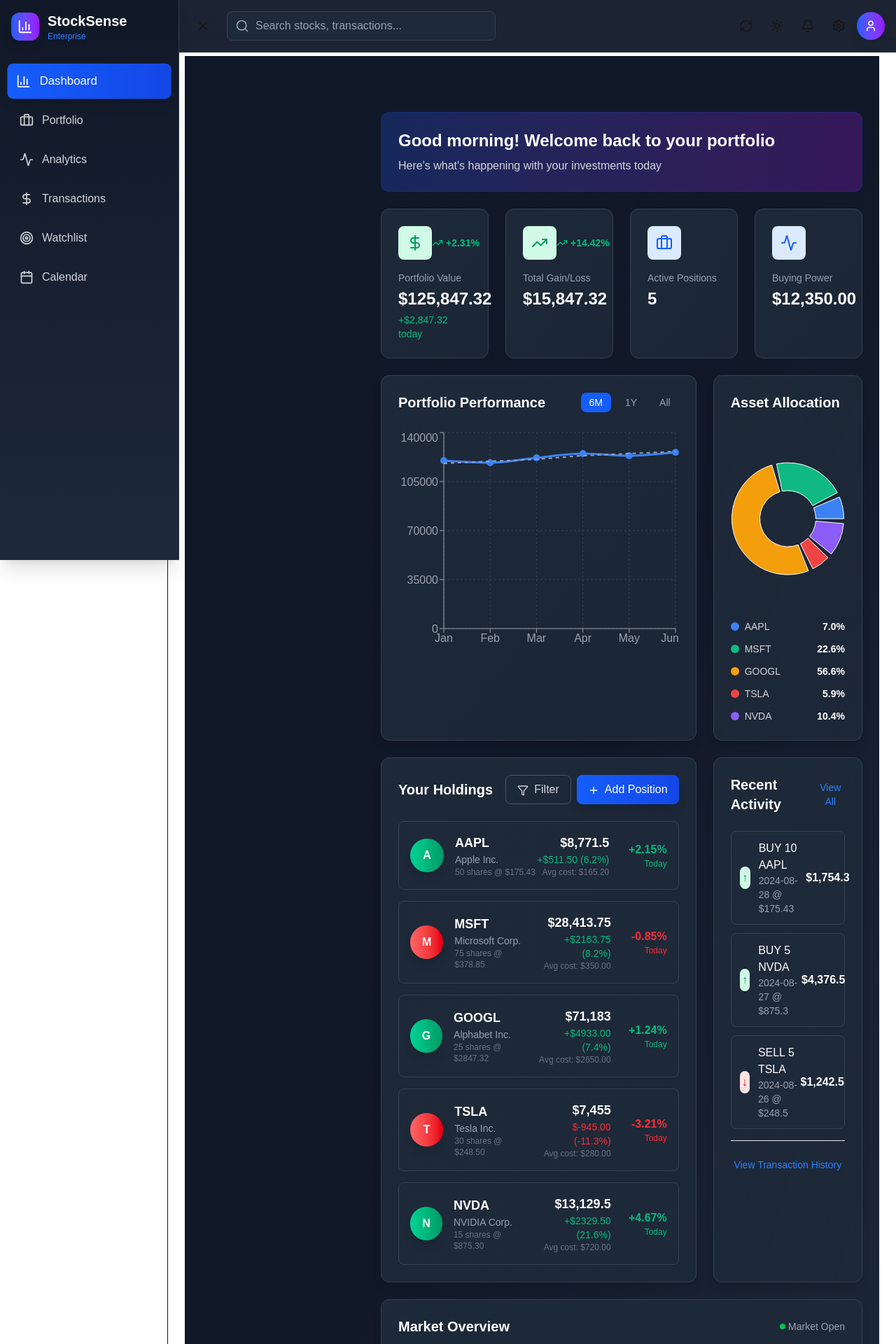
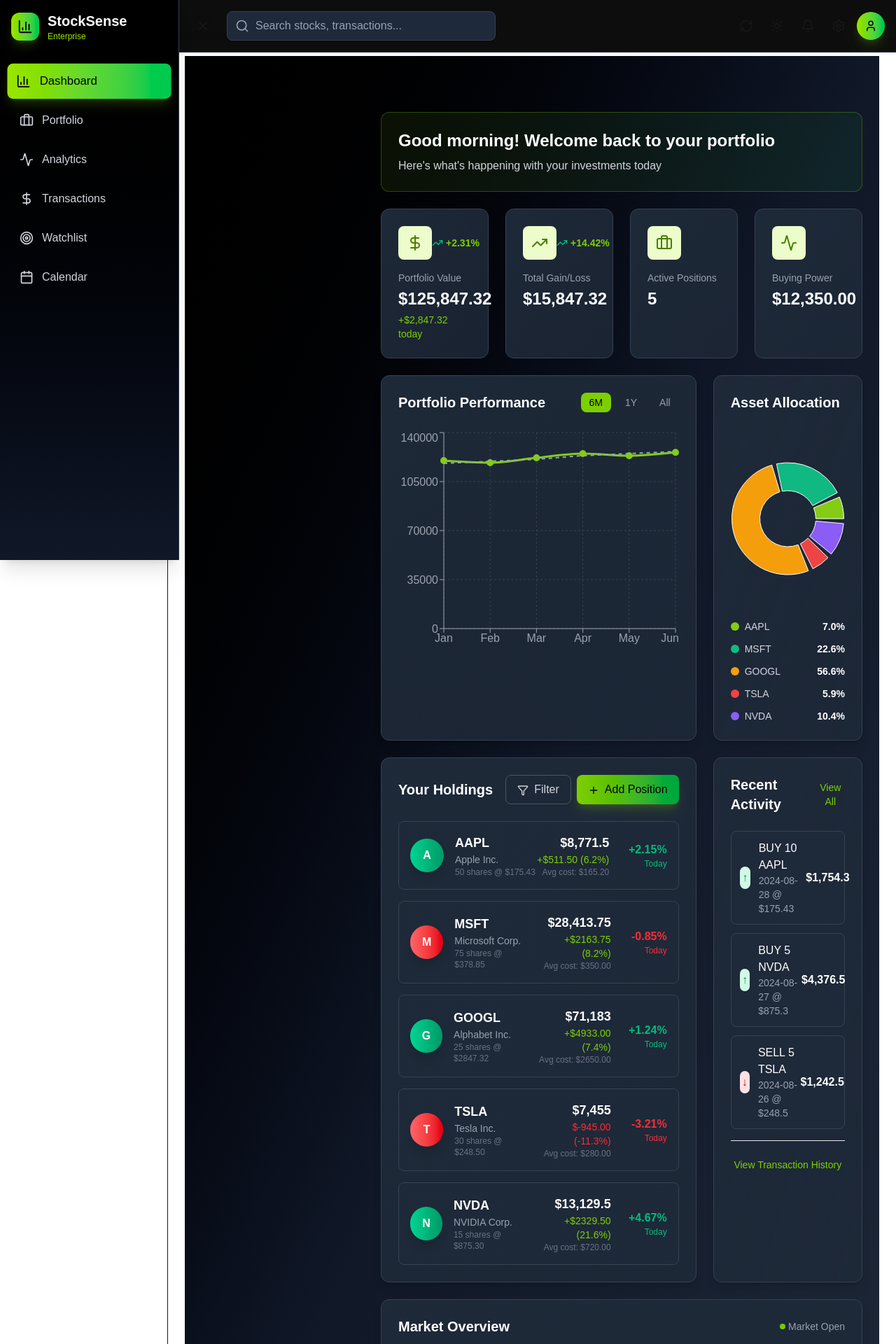
Before and after one commit to akashjainn/stocksense, a Next.js app: page /dashboard in a window 1280 px wide. Shown: the top 1920 px of the page at 70% size. Built offline with nearby package versions, Linux system fonts and the light colour scheme.

Commit message:
feat(ui): apply revised lime/green Stocksense dashboard theme and UX tweaks

```diff
--- a/src/components/stockSense/stocksense-dashboard.tsx
+++ b/src/components/stockSense/stocksense-dashboard.tsx
@@ -66,10 +66,10 @@ const StockSenseDashboard = () => {
     name: pos.symbol,
     value: pos.value,
     percentage: ((pos.value / portfolioData.totalValue) * 100).toFixed(1),
-    color: ['#3B82F6', '#10B981', '#F59E0B', '#EF4444', '#8B5CF6', '#F97316'][index],
+    color: ['#84CC16', '#10B981', '#F59E0B', '#EF4444', '#8B5CF6', '#F97316'][index],
   }));
 
-  const COLORS = ['#3B82F6', '#10B981', '#F59E0B', '#EF4444', '#8B5CF6', '#F97316'];
+  const COLORS = ['#84CC16', '#10B981', '#F59E0B', '#EF4444', '#8B5CF6', '#F97316'];
 
   const toggleTheme = () => setTheme(theme === 'dark' ? 'light' : 'dark');
   const handleRefresh = async () => { setRefreshing(true); setTimeout(() => setRefreshing(false), 1000); };
@@ -81,14 +81,14 @@ const StockSenseDashboard = () => {
     }`}>
       <div className="flex items-center justify-between mb-4">
         <div className={`p-3 rounded-lg transition-colors ${
-          trend === 'up' ? 'bg-emerald-100 text-emerald-600 group-hover:bg-emerald-200' : trend === 'down' ? 'bg-red-100 text-red-600 group-hover:bg-red-200' : 'bg-blue-100 text-blue-600 group-hover:bg-blue-200'
+          trend === 'up' ? 'bg-lime-100 text-lime-700 group-hover:bg-lime-200' : trend === 'down' ? 'bg-red-100 text-red-600 group-hover:bg-red-200' : 'bg-lime-100 text-lime-700 group-hover:bg-lime-200'
         }`}>
           <Icon size={24} />
         </div>
         <div className="flex items-center space-x-1">
           {trend === 'up' ? <TrendingUp size={16} className="text-emerald-500" /> : trend === 'down' ? <TrendingDown size={16} className="text-red-500" /> : null}
           <span className={`text-sm font-semibold ${
-            trend === 'up' ? 'text-emerald-500' : trend === 'down' ? 'text-red-500' : 'text-gray-500'
+            trend === 'up' ? 'text-lime-500' : trend === 'down' ? 'text-red-500' : 'text-gray-500'
           }`}>
             {changePercent ? `${changePercent > 0 ? '+' : ''}${changePercent}%` : ''}
           </span>
@@ -97,7 +97,7 @@ const StockSenseDashboard = () => {
       <div className={`text-sm font-medium ${theme === 'dark' ? 'text-gray-400' : 'text-gray-600'} mb-1`}>{title}</div>
       <div className={`text-2xl font-bold ${theme === 'dark' ? 'text-white' : 'text-gray-900'} mb-1`}>{value}</div>
       {change && (
-        <div className={`text-sm font-medium ${trend === 'up' ? 'text-emerald-500' : 'text-red-500'}`}>
+        <div className={`text-sm font-medium ${trend === 'up' ? 'text-lime-500' : 'text-red-500'}`}>
           {trend === 'up' ? '+' : ''}{change} {subtitle}
         </div>
       )}
@@ -123,7 +123,7 @@ const StockSenseDashboard = () => {
         </div>
         <div className="text-right">
           <div className={`font-bold text-lg ${theme === 'dark' ? 'text-white' : 'text-gray-900'}`}>${position.value.toLocaleString()}</div>
-          <div className={`text-sm font-medium ${totalGainLoss >= 0 ? 'text-emerald-500' : 'text-red-500'}`}>{totalGainLoss >= 0 ? '+' : ''}${totalGainLoss.toFixed(2)} ({gainLossPercent.toFixed(1)}%)</div>
+          <div className={`text-sm font-medium ${totalGainLoss >= 0 ? 'text-lime-500' : 'text-red-500'}`}>{totalGainLoss >= 0 ? '+' : ''}${totalGainLoss.toFixed(2)} ({gainLossPercent.toFixed(1)}%)</div>
           <div className={`text-xs ${theme === 'dark' ? 'text-gray-500' : 'text-gray-500'}`}>Avg cost: ${position.avgCost.toFixed(2)}</div>
         </div>
         <div className={`text-right min-w-[80px] ${position.change > 0 ? 'text-emerald-500' : 'text-red-500'}`}>
@@ -148,16 +148,16 @@ const StockSenseDashboard = () => {
   );
 
   const Sidebar = () => (
-    <div className={`fixed left-0 top-0 h-full transition-all duration-300 z-40 ${sidebarOpen ? 'w-64' : 'w-16'} ${theme === 'dark' ? 'bg-gradient-to-b from-gray-900 to-gray-800 border-r border-gray-700' : 'bg-gradient-to-b from-white to-gray-50 border-r border-gray-200'} shadow-xl`}>
+  <div className={`fixed left-0 top-0 h-full transition-all duration-300 z-40 ${sidebarOpen ? 'w-64' : 'w-16'} ${theme === 'dark' ? 'bg-gradient-to-b from-black to-gray-900 border-r border-gray-700' : 'bg-gradient-to-b from-white to-gray-50 border-r border-gray-200'} shadow-xl`}>
       <div className="p-4">
         <div className="flex items-center space-x-3 mb-8">
-          <div className="w-10 h-10 bg-gradient-to-r from-blue-600 to-purple-600 rounded-xl flex items-center justify-center shadow-lg">
-            <BarChart3 className="text-white" size={22} />
+          <div className="w-10 h-10 bg-gradient-to-r from-lime-400 to-green-500 rounded-xl flex items-center justify-center shadow-lg shadow-lime-500/20">
+            <BarChart3 className="text-black" size={22} />
           </div>
           {sidebarOpen && (
             <div>
               <span className={`text-xl font-bold ${theme === 'dark' ? 'text-white' : 'text-gray-900'}`}>StockSense</span>
-              <div className="text-xs text-blue-500 font-medium">Enterprise</div>
+              <div className="text-xs text-lime-400 font-medium">Enterprise</div>
             </div>
           )}
         </div>
@@ -171,7 +171,7 @@ const StockSenseDashboard = () => {
             { id: 'calendar', label: 'Calendar', icon: Calendar },
           ] as Array<{ id: View; label: string; icon: IconType }>).map((item) => (
             <button key={item.id} onClick={() => setActiveView(item.id)} className={`w-full flex items-center space-x-3 p-3 rounded-lg transition-all duration-200 group ${
-              activeView === item.id ? 'bg-gradient-to-r from-blue-600 to-blue-700 text-white shadow-lg transform scale-105' : theme === 'dark' ? 'text-gray-300 hover:bg-gray-800 hover:text-white hover:scale-105' : 'text-gray-700 hover:bg-gray-100 hover:text-gray-900 hover:scale-105'
+              activeView === item.id ? 'bg-gradient-to-r from-lime-400 to-green-500 text-black shadow-lg shadow-lime-500/20 transform scale-105' : theme === 'dark' ? 'text-gray-300 hover:bg-gray-800 hover:text-lime-400 hover:scale-105' : 'text-gray-700 hover:bg-gray-100 hover:text-gray-900 hover:scale-105'
             }`}>
               <item.icon size={20} className="group-hover:animate-pulse" />
               {sidebarOpen && <span className="font-medium">{item.label}</span>}
@@ -183,13 +183,13 @@ const StockSenseDashboard = () => {
   );
 
   const Header = () => (
-    <header className={`fixed top-0 right-0 left-0 z-30 transition-all duration-300 ${sidebarOpen ? 'pl-64' : 'pl-16'} ${theme === 'dark' ? 'bg-gray-900/95 border-b border-gray-700' : 'bg-white/95 border-b border-gray-200'} backdrop-blur-sm shadow-sm`}>
+  <header className={`fixed top-0 right-0 left-0 z-30 transition-all duration-300 ${sidebarOpen ? 'pl-64' : 'pl-16'} ${theme === 'dark' ? 'bg-black/95 border-b border-gray-700' : 'bg-white/95 border-b border-gray-200'} backdrop-blur-sm shadow-sm`}>
       <div className="flex items-center justify-between p-4">
         <div className="flex items-center space-x-4">
           <button onClick={() => setSidebarOpen(!sidebarOpen)} className={`p-2 rounded-lg transition-all duration-200 hover:scale-110 ${theme === 'dark' ? 'hover:bg-gray-800' : 'hover:bg-gray-100'}`}>{sidebarOpen ? <X size={20} /> : <Menu size={20} />}</button>
           <div className="relative">
             <Search className="absolute left-3 top-1/2 transform -translate-y-1/2 text-gray-400" size={20} />
-            <input type="text" placeholder="Search stocks, transactions..." className={`pl-10 pr-4 py-2 w-96 rounded-lg border transition-all duration-200 focus:scale-105 ${theme === 'dark' ? 'bg-gray-800 border-gray-700 text-white placeholder-gray-400 focus:border-blue-500' : 'bg-white border-gray-300 text-gray-900 placeholder-gray-500 focus:border-blue-500'} focus:outline-none focus:ring-2 focus:ring-blue-500/20`} />
+            <input type="text" placeholder="Search stocks, transactions..." className={`pl-10 pr-4 py-2 w-96 rounded-lg border transition-all duration-200 focus:scale-105 ${theme === 'dark' ? 'bg-gray-800 border-gray-700 text-white placeholder-gray-400 focus:border-lime-500' : 'bg-white border-gray-300 text-gray-900 placeholder-gray-500 focus:border-lime-500'} focus:outline-none focus:ring-2 focus:ring-lime-500/20`} />
           </div>
         </div>
         <div className="flex items-center space-x-2">
@@ -197,20 +197,20 @@ const StockSenseDashboard = () => {
           <button onClick={toggleTheme} className={`p-2 rounded-lg transition-all duration-200 hover:scale-110 ${theme === 'dark' ? 'hover:bg-gray-800' : 'hover:bg-gray-100'}`}>{theme === 'dark' ? <Sun size={20} /> : <Moon size={20} />}</button>
           <button className={`p-2 rounded-lg transition-all duration-200 hover:scale-110 ${theme === 'dark' ? 'hover:bg-gray-800' : 'hover:bg-gray-100'}`}><Bell size={20} /></button>
           <button className={`p-2 rounded-lg transition-all duration-200 hover:scale-110 ${theme === 'dark' ? 'hover:bg-gray-800' : 'hover:bg-gray-100'}`}><Settings size={20} /></button>
-          <div className="w-10 h-10 bg-gradient-to-r from-blue-600 to-purple-600 rounded-full flex items-center justify-center shadow-lg hover:scale-110 transition-transform cursor-pointer"><User className="text-white" size={18} /></div>
+          <div className="w-10 h-10 bg-gradient-to-r from-lime-400 to-green-500 rounded-full flex items-center justify-center shadow-lg shadow-lime-500/20 hover:scale-110 transition-transform cursor-pointer"><User className="text-black" size={18} /></div>
         </div>
       </div>
     </header>
   );
 
   return (
-    <div className={`min-h-screen transition-all duration-300 ${theme === 'dark' ? 'bg-gradient-to-br from-gray-900 via-gray-900 to-gray-800' : 'bg-gradient-to-br from-gray-50 via-white to-gray-100'}`}>
+  <div className={`min-h-screen transition-all duration-300 ${theme === 'dark' ? 'bg-gradient-to-br from-black via-gray-900 to-gray-800' : 'bg-gradient-to-br from-gray-50 via-white to-gray-100'}`}>
       <Sidebar />
       <Header />
       <main className={`transition-all duration-300 pt-20 p-6 ${sidebarOpen ? 'ml-64' : 'ml-16'}`}>
         {activeView === 'dashboard' && (
           <div className="space-y-6">
-            <div className={`p-6 rounded-xl ${theme === 'dark' ? 'bg-gradient-to-r from-blue-900/50 to-purple-900/50 border border-blue-800/30' : 'bg-gradient-to-r from-blue-50 to-purple-50 border border-blue-200/50'}`}>
+            <div className={`p-6 rounded-xl ${theme === 'dark' ? 'bg-gradient-to-r from-lime-900/20 to-green-900/20 border border-lime-500/30' : 'bg-gradient-to-r from-lime-50 to-green-50 border border-lime-200/50'}`}>
               <h1 className={`text-2xl font-bold ${theme === 'dark' ? 'text-white' : 'text-gray-900'} mb-2`}>Good morning! Welcome back to your portfolio</h1>
               <p className={`${theme === 'dark' ? 'text-gray-300' : 'text-gray-600'}`}>Here&apos;s what&apos;s happening with your investments today</p>
             </div>
@@ -225,9 +225,9 @@ const StockSenseDashboard = () => {
                 <div className="flex items-center justify-between mb-6">
                   <h2 className={`text-xl font-semibold ${theme === 'dark' ? 'text-white' : 'text-gray-900'}`}>Portfolio Performance</h2>
                   <div className="flex space-x-2">
-                    <button className="px-3 py-1 text-sm bg-blue-600 text-white rounded-lg hover:bg-blue-700 transition-colors">6M</button>
+                    <button className="px-3 py-1 text-sm bg-lime-500 text-black rounded-lg hover:bg-lime-400 transition-colors">6M</button>
                     <button className={`px-3 py-1 text-sm rounded-lg transition-colors ${theme === 'dark' ? 'text-gray-400 hover:text-white hover:bg-gray-700' : 'text-gray-600 hover:text-gray-900 hover:bg-gray-100'}`}>1Y</button>
-                    <button className={`px-3 py-1 text-sm rounded-lg transition-colors ${theme === 'dark' ? 'text-gray-400 hover:text-white hover:bg-gray-700' : 'text-gray-600 hover:text-gray-900 hover:bg-gray-100'}`}>All</button>
+                    <button className={`px-3 py-1 text-sm rounded-lg transition-colors ${theme === 'dark' ? 'text-gray-400 hover:text-lime-400 hover:bg-gray-700' : 'text-gray-600 hover:text-gray-900 hover:bg-gray-100'}`}>All</button>
                   </div>
                 </div>
                 <div className="h-80">
@@ -237,7 +237,7 @@ const StockSenseDashboard = () => {
                       <XAxis dataKey="date" stroke={theme === 'dark' ? '#9CA3AF' : '#6B7280'} />
                       <YAxis stroke={theme === 'dark' ? '#9CA3AF' : '#6B7280'} />
                       <Tooltip contentStyle={{ backgroundColor: theme === 'dark' ? '#1F2937' : '#FFFFFF', border: `1px solid ${theme === 'dark' ? '#374151' : '#E5E7EB'}`, borderRadius: '8px', boxShadow: '0 10px 25px rgba(0,0,0,0.1)' }} />
-                      <Line type="monotone" dataKey="value" stroke="#3B82F6" strokeWidth={3} dot={{ fill: '#3B82F6', strokeWidth: 2, r: 4 }} activeDot={{ r: 6, stroke: '#3B82F6', strokeWidth: 2 }} />
+                      <Line type="monotone" dataKey="value" stroke="#84CC16" strokeWidth={3} dot={{ fill: '#84CC16', strokeWidth: 2, r: 4 }} activeDot={{ r: 6, stroke: '#84CC16', strokeWidth: 2 }} />
                       <Line type="monotone" dataKey="benchmark" stroke="#94A3B8" strokeWidth={2} strokeDasharray="5 5" dot={false} />
                     </LineChart>
                   </ResponsiveContainer>
@@ -274,7 +274,7 @@ const StockSenseDashboard = () => {
                   <h2 className={`text-xl font-semibold ${theme === 'dark' ? 'text-white' : 'text-gray-900'}`}>Your Holdings</h2>
                   <div className="flex space-x-2">
                     <button className={`px-4 py-2 rounded-lg border transition-colors hover:scale-105 ${theme === 'dark' ? 'border-gray-600 text-gray-300 hover:bg-gray-700' : 'border-gray-300 text-gray-700 hover:bg-gray-50'}`}><Filter size={16} className="inline mr-2" />Filter</button>
-                    <button className="px-4 py-2 bg-gradient-to-r from-blue-600 to-blue-700 text-white rounded-lg hover:from-blue-700 hover:to-blue-800 transition-all duration-200 hover:scale-105 shadow-lg"><Plus size={16} className="inline mr-2" />Add Position</button>
+                    <button className="px-4 py-2 bg-gradient-to-r from-lime-500 to-green-600 text-black rounded-lg hover:from-lime-400 hover:to-green-500 transition-all duration-200 hover:scale-105 shadow-lg shadow-lime-500/20"><Plus size={16} className="inline mr-2" />Add Position</button>
                   </div>
                 </div>
                 <div className="space-y-4">{portfolioData.positions.map((position, index) => (<PositionRow key={index} position={position} />))}</div>
@@ -282,11 +282,11 @@ const StockSenseDashboard = () => {
               <div className={`p-6 rounded-xl border ${theme === 'dark' ? 'bg-gradient-to-br from-gray-800 to-gray-800/80 border-gray-700' : 'bg-gradient-to-br from-white to-gray-50 border-gray-200'} shadow-lg`}>
                 <div className="flex items-center justify-between mb-6">
                   <h2 className={`text-xl font-semibold ${theme === 'dark' ? 'text-white' : 'text-gray-900'}`}>Recent Activity</h2>
-                  <button className={`text-blue-500 hover:text-blue-600 text-sm font-medium`}>View All</button>
+                  <button className={`text-lime-500 hover:text-lime-400 text-sm font-medium`}>View All</button>
                 </div>
                 <div className="space-y-3">{portfolioData.recentTransactions.map((transaction) => (<TransactionRow key={transaction.id} transaction={transaction} />))}</div>
                 <div className="mt-4 pt-4 border-t border-gray-200 dark:border-gray-700">
-                  <button className="w-full py-2 text-blue-500 hover:text-blue-600 text-sm font-medium hover:bg-blue-50 dark:hover:bg-blue-900/20 rounded-lg transition-colors">View Transaction History</button>
+                  <button className="w-full py-2 text-lime-500 hover:text-lime-400 text-sm font-medium hover:bg-lime-50 dark:hover:bg-lime-900/20 rounded-lg transition-colors">View Transaction History</button>
                 </div>
               </div>
             </div>
@@ -295,7 +295,7 @@ const StockSenseDashboard = () => {
                 <h2 className={`text-xl font-semibold ${theme === 'dark' ? 'text-white' : 'text-gray-900'}`}>Market Overview</h2>
                 <div className="flex items-center space-x-2">
                   <div className="flex items-center space-x-1">
-                    <div className="w-2 h-2 bg-green-500 rounded-full animate-pulse"></div>
+                    <div className="w-2 h-2 bg-lime-500 rounded-full animate-pulse"></div>
                     <span className={`text-sm ${theme === 'dark' ? 'text-gray-400' : 'text-gray-600'}`}>Market Open</span>
                   </div>
                 </div>
@@ -310,7 +310,7 @@ const StockSenseDashboard = () => {
                   <div key={idx} className={`p-4 rounded-lg border ${theme === 'dark' ? 'bg-gray-700 border-gray-600' : 'bg-gray-50 border-gray-200'}`}>
                     <div className={`text-sm font-medium ${theme === 'dark' ? 'text-gray-400' : 'text-gray-600'} mb-1`}>{index.name}</div>
                     <div className={`text-lg font-semibold ${theme === 'dark' ? 'text-white' : 'text-gray-900'}`}>{index.value}</div>
-                    <div className={`text-sm font-medium ${index.trend === 'up' ? 'text-emerald-500' : 'text-red-500'}`}>{index.change}</div>
+                    <div className={`text-sm font-medium ${index.trend === 'up' ? 'text-lime-500' : 'text-red-500'}`}>{index.change}</div>
                   </div>
                 ))}
               </div>
@@ -318,9 +318,9 @@ const StockSenseDashboard = () => {
             <div className={`p-6 rounded-xl border ${theme === 'dark' ? 'bg-gradient-to-br from-gray-800 to-gray-800/80 border-gray-700' : 'bg-gradient-to-br from-white to-gray-50 border-gray-200'} shadow-lg`}>
               <h2 className={`text-xl font-semibold mb-6 ${theme === 'dark' ? 'text-white' : 'text-gray-900'}`}>Quick Actions</h2>
               <div className="grid grid-cols-2 md:grid-cols-4 gap-4">
-                {[{ label: 'Buy Stock', icon: Plus, color: 'emerald' },{ label: 'Sell Stock', icon: TrendingDown, color: 'red' },{ label: 'Import Data', icon: Upload, color: 'blue' },{ label: 'Export Portfolio', icon: Download, color: 'purple' }].map((action, idx) => (
+        {[{ label: 'Buy Stock', icon: Plus, color: 'lime' },{ label: 'Sell Stock', icon: TrendingDown, color: 'red' },{ label: 'Import Data', icon: Upload, color: 'lime' },{ label: 'Export Portfolio', icon: Download, color: 'lime' }].map((action, idx) => (
                   <button key={idx} className={`p-4 rounded-lg border transition-all duration-200 hover:scale-105 hover:shadow-lg group ${theme === 'dark' ? 'bg-gray-700 border-gray-600 hover:bg-gray-600' : 'bg-gray-50 border-gray-200 hover:bg-white'}`}>
-                    <div className={`w-12 h-12 mx-auto mb-3 rounded-lg flex items-center justify-center transition-colors ${action.color === 'emerald' ? 'bg-emerald-100 text-emerald-600 group-hover:bg-emerald-200' : action.color === 'red' ? 'bg-red-100 text-red-600 group-hover:bg-red-200' : action.color === 'blue' ? 'bg-blue-100 text-blue-600 group-hover:bg-blue-200' : 'bg-purple-100 text-purple-600 group-hover:bg-purple-200'}`}>
+          <div className={`w-12 h-12 mx-auto mb-3 rounded-lg flex items-center justify-center transition-colors ${action.color === 'lime' ? 'bg-lime-100 text-lime-700 group-hover:bg-lime-200' : action.color === 'red' ? 'bg-red-100 text-red-600 group-hover:bg-red-200' : 'bg-lime-100 text-lime-700 group-hover:bg-lime-200'}`}>
                       <action.icon size={24} />
                     </div>
                     <div className={`text-sm font-medium ${theme === 'dark' ? 'text-white' : 'text-gray-900'}`}>{action.label}</div>
@@ -363,7 +363,7 @@ const StockSenseDashboard = () => {
                         <XAxis dataKey="sector" stroke={theme === 'dark' ? '#9CA3AF' : '#6B7280'} />
                         <YAxis stroke={theme === 'dark' ? '#9CA3AF' : '#6B7280'} />
                         <Tooltip contentStyle={{ backgroundColor: theme === 'dark' ? '#1F2937' : '#FFFFFF', border: `1px solid ${theme === 'dark' ? '#374151' : '#E5E7EB'}`, borderRadius: '8px' }} />
-                        <Bar dataKey="allocation" fill="#3B82F6" name="Current" />
+                        <Bar dataKey="allocation" fill="#84CC16" name="Current" />
                         <Bar dataKey="target" fill="#94A3B8" name="Target" />
                       </BarChart>
                     </ResponsiveContainer>
```
